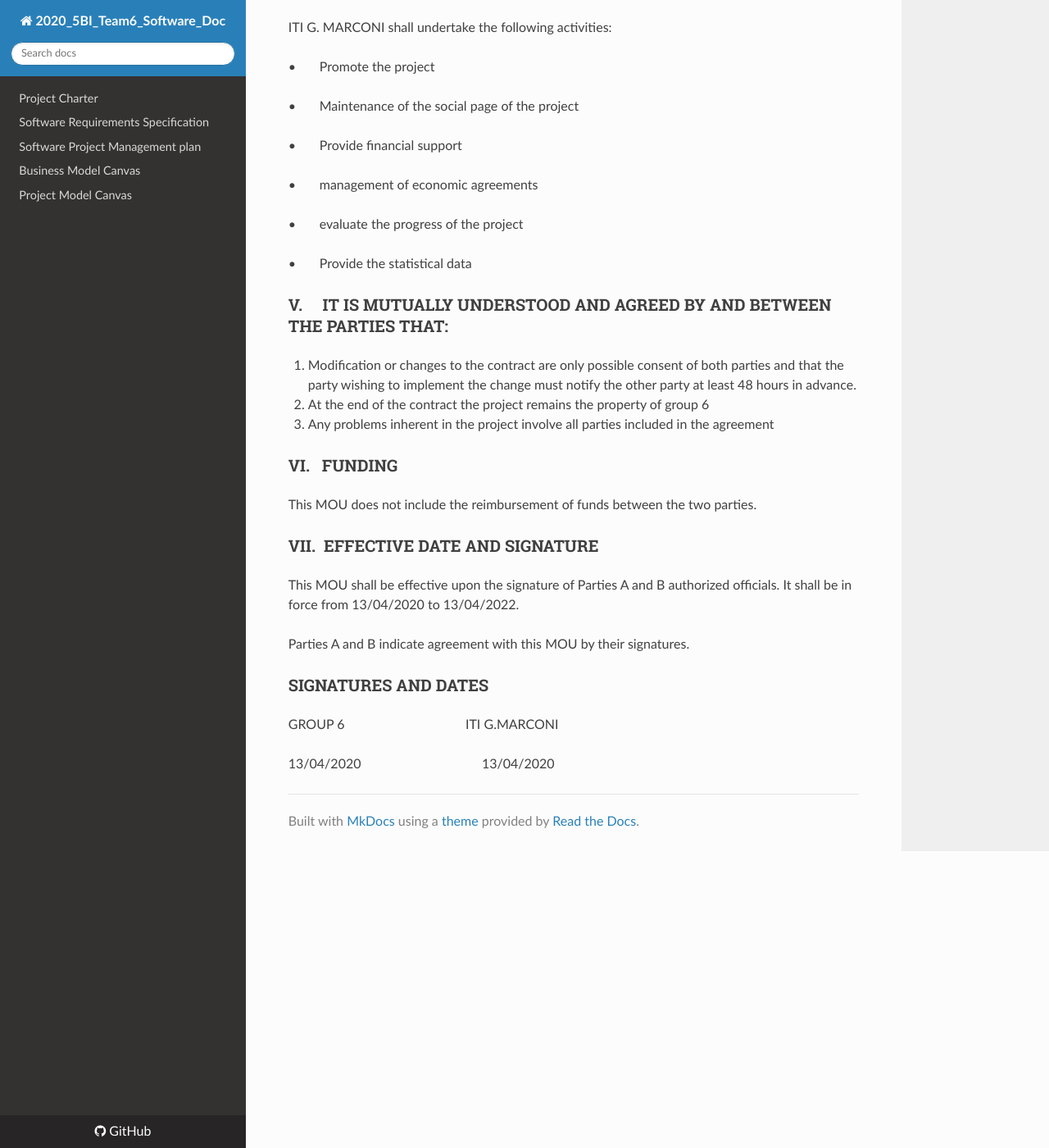
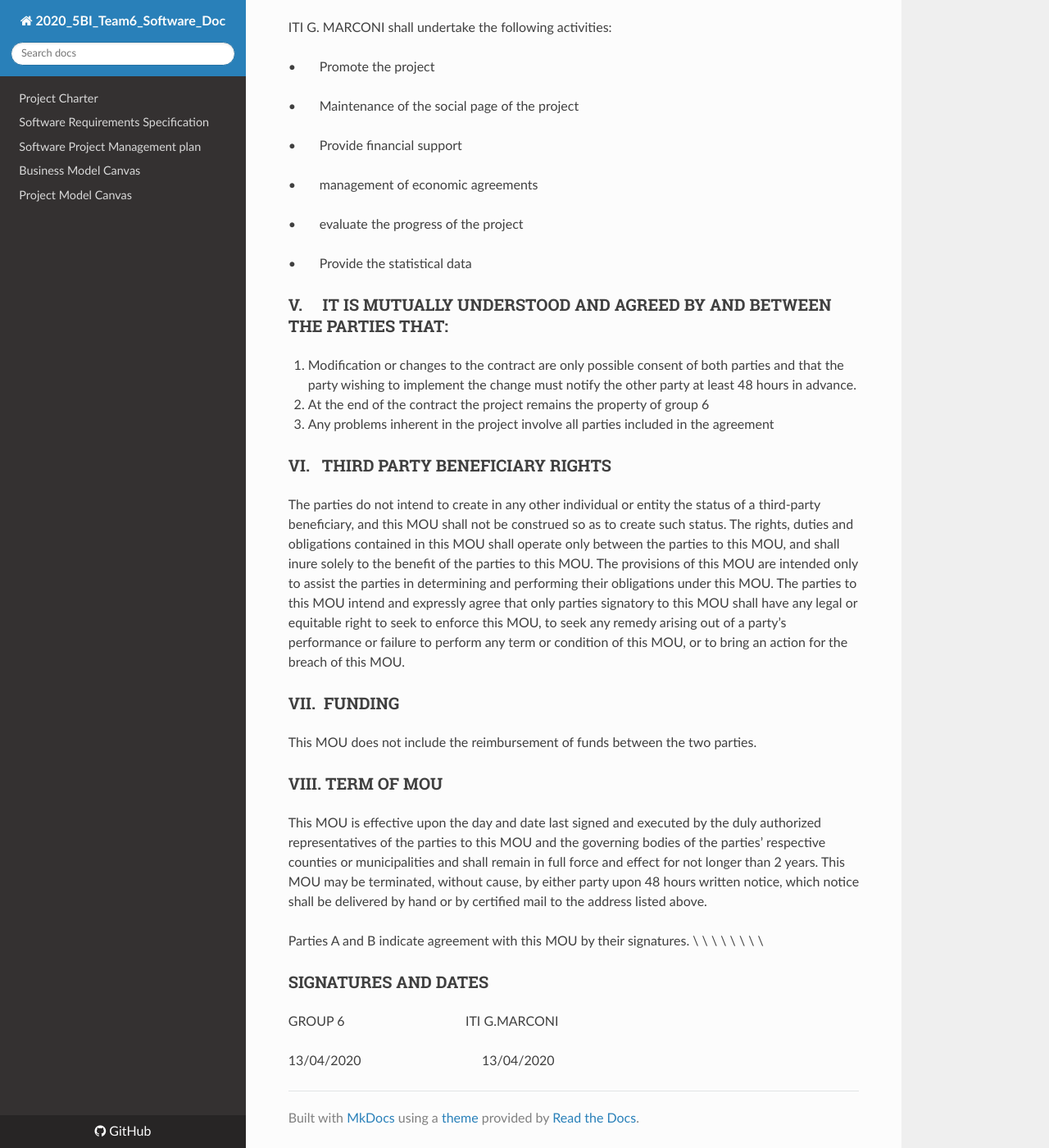
Before and after one commit to KilliKrate/Software-Documentation-G6, an MkDocs documentation site: the page built from docs/Memo of Understanding/index.md, in a window 1280 px wide and 1400 px high, scrolled down 1515 px. Shown: the whole window at 82% size. Built offline with MkDocs 1.6.1, drawn with Linux system fonts in a browser that asks for light colours; nearby versions of some CDN libraries.

Commit message:
Update Memo of understanding

```diff
--- a/docs/Memo of Understanding/index.md
+++ b/docs/Memo of Understanding/index.md
@@ -72,15 +72,27 @@ ITI G. MARCONI shall undertake the following activities:
 
 3. Any problems inherent in the project involve all parties included in the agreement
 
-### VI.&nbsp;&nbsp;&nbsp;FUNDING
+### VI.&nbsp;&nbsp;&nbsp;THIRD PARTY BENEFICIARY RIGHTS
+
+The parties do not intend to create in any other individual or entity the status of a third-party beneficiary, and this MOU shall not be construed so as to create such status.  The rights, duties and obligations contained in this MOU shall operate only between the parties to this MOU, and shall inure solely to the benefit of the parties to this MOU.  The provisions of this MOU are intended only to assist the parties in determining and performing their obligations under this MOU.  The parties to this MOU intend and expressly agree that only parties signatory to this MOU shall have any legal or equitable right to seek to enforce this MOU, to seek any remedy arising out of a party’s performance or failure to perform any term or condition of this MOU, or to bring an action for the breach of this MOU.
+
+### VII.&nbsp;&nbsp;FUNDING
 
 This MOU does not include the reimbursement of funds between the two parties.
 
-### VII.&nbsp;&nbsp;EFFECTIVE DATE AND SIGNATURE
+### VIII.&nbsp;TERM OF MOU
 
-This MOU shall be effective upon the signature of Parties A and B authorized officials.  It shall be in force from 13/04/2020 to 13/04/2022.
+This MOU is effective upon the day and date last signed and executed by the duly authorized representatives of the parties to this MOU and the governing bodies of the parties’ respective counties or municipalities and shall remain in full force and effect for not longer than 2 years. This MOU may be terminated, without cause, by either party upon 48 hours written notice, which notice shall be delivered by hand or by certified mail to the address listed above.
 
 Parties A and B indicate agreement with this MOU by their signatures.
+\
+\
+\
+\
+\
+\
+\
+\
 
 ### SIGNATURES AND DATES
 
```
